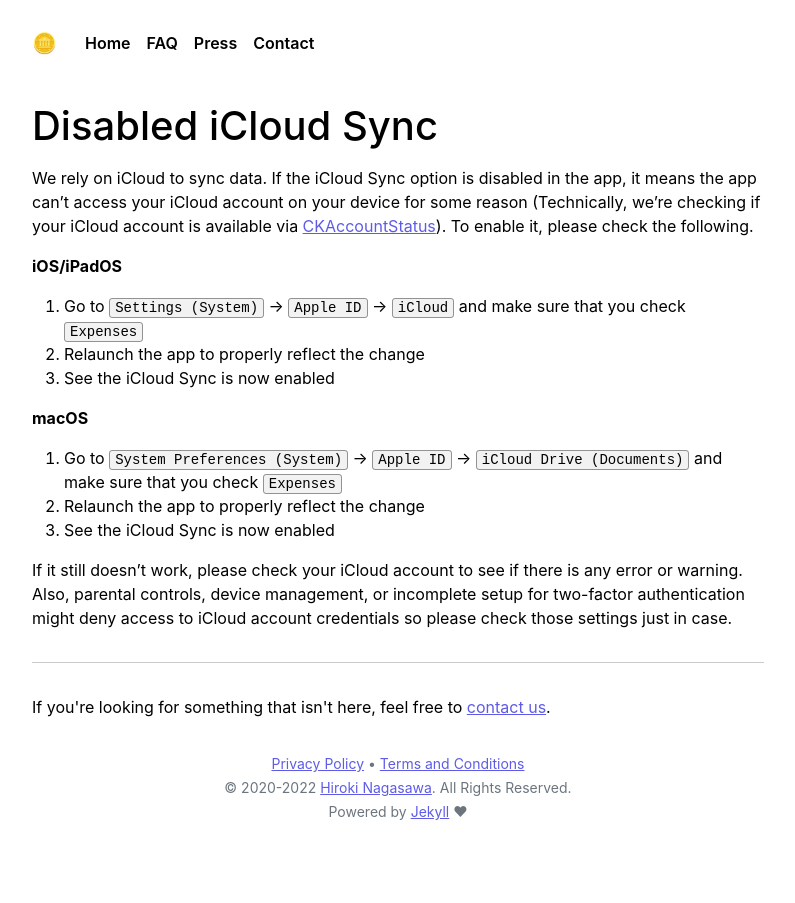
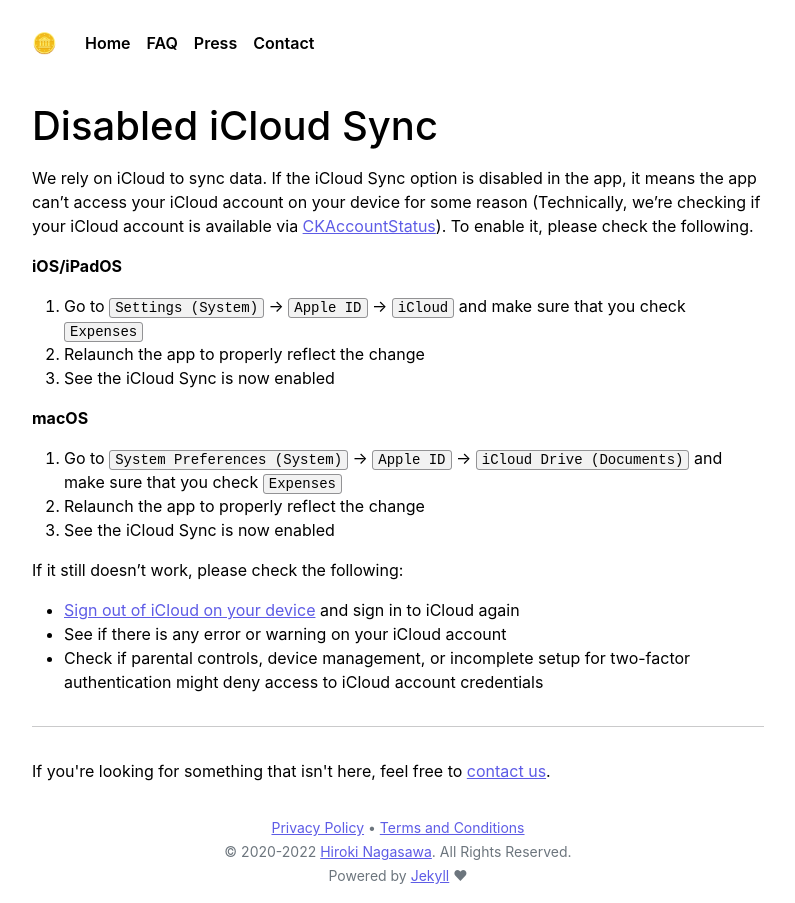
Before and after one commit to bluecometlabs/getexpenses.app, a Jekyll site: the page built from pages/faq/disabled-icloud-sync.md, in a window 1280 px wide. Shown: the whole page, without its empty margins (242-1037 px from the left). Built offline with Jekyll 4.4.1, drawn with Linux system fonts in a browser that asks for light colours.

Commit message:
Update disabled iCloud sync page

```diff
--- a/pages/faq/disabled-icloud-sync.md
+++ b/pages/faq/disabled-icloud-sync.md
@@ -20,6 +20,9 @@
 2. Relaunch the app to properly reflect the change
 3. See the iCloud Sync is now enabled
 
-If it still doesn't work, please check your iCloud account to see if there is any error or warning. Also, parental controls, device management, or incomplete setup for two-factor authentication might deny access to iCloud account credentials so please check those settings just in case.
+If it still doesn't work, please check the following:
+- [Sign out of iCloud on your device](https://support.apple.com/en-us/HT208242) and sign in to iCloud again
+- See if there is any error or warning on your iCloud account
+- Check if parental controls, device management, or incomplete setup for two-factor authentication might deny access to iCloud account credentials
 
 {% include faq_footer.html %}
```
